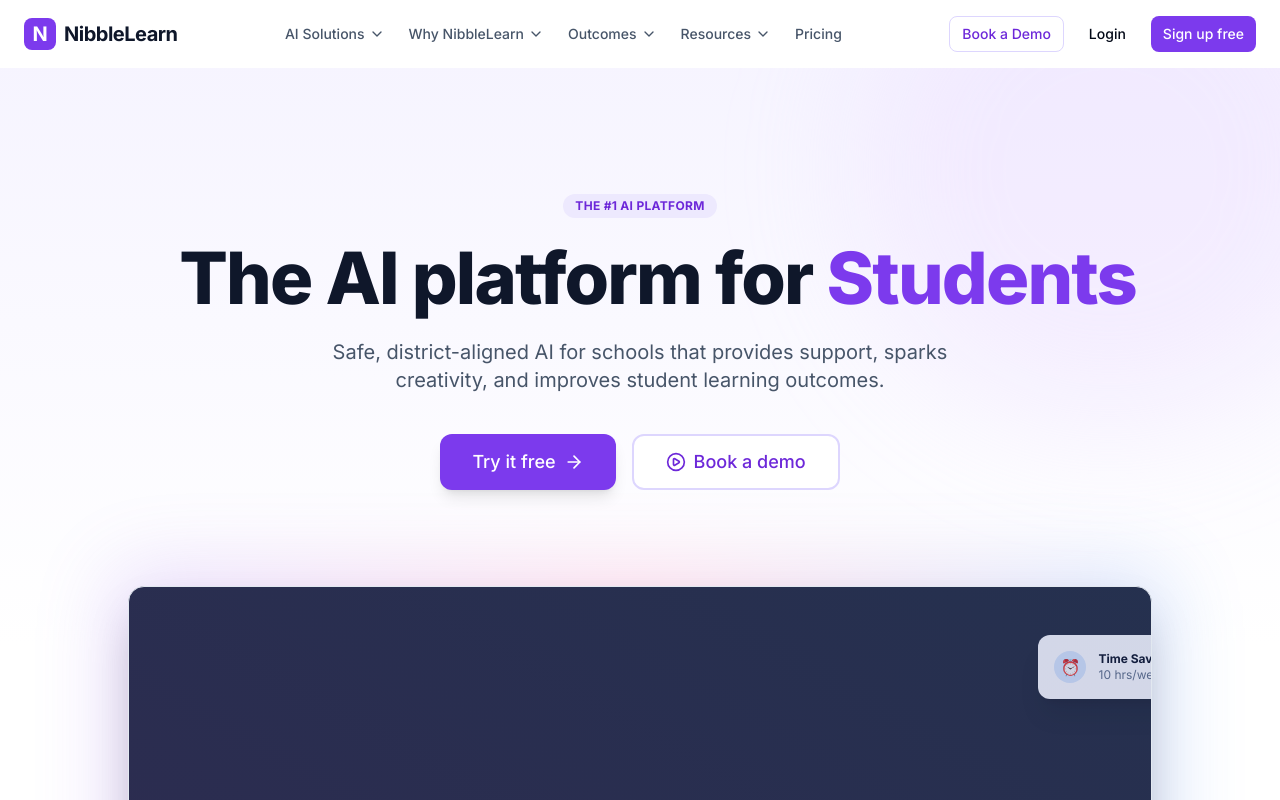
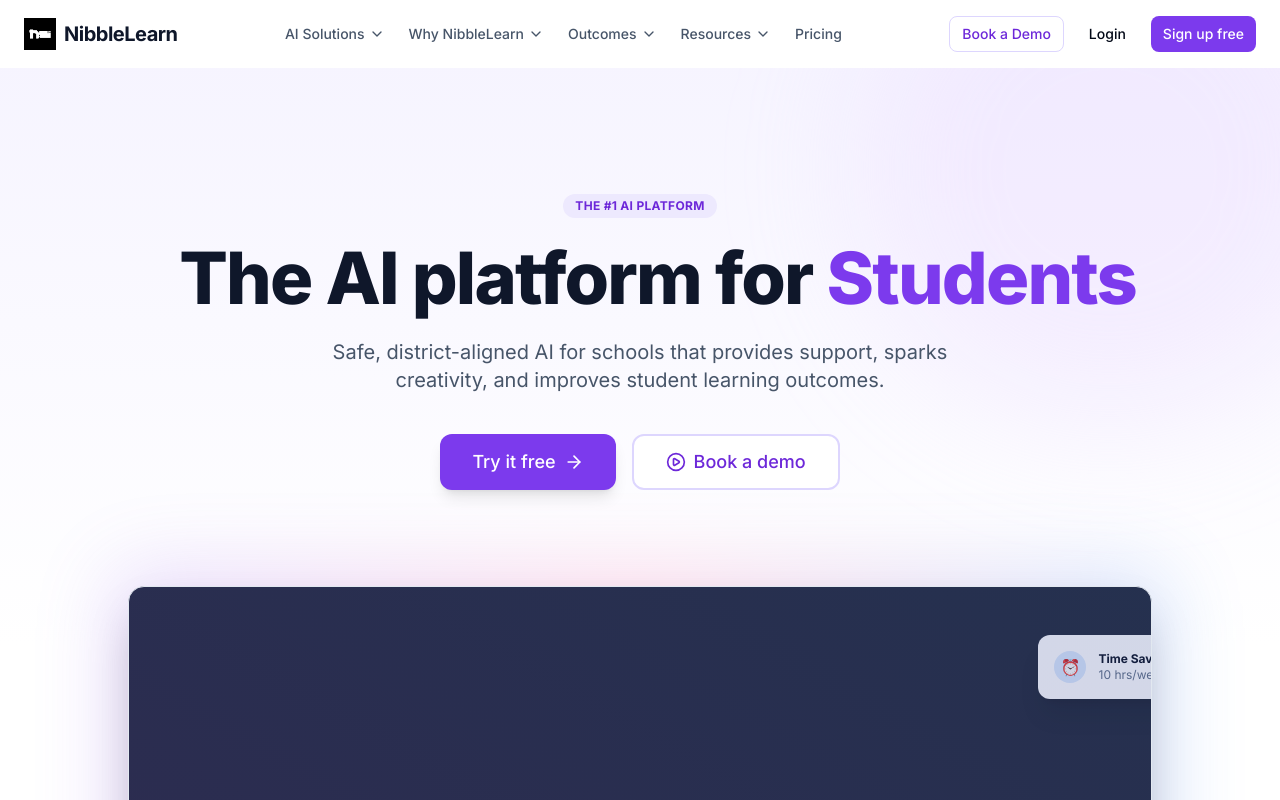
Before and after one commit to CodeCrafter19programmer/nibble-learn, a Next.js app: page / in a window 1280 px wide. Shown: the top 800 px of the page. Built offline with nearby package versions, Linux system fonts and the light colour scheme.

Commit message:
feat: integrate company logo across all pages

```diff
--- a/src/app/(auth)/layout.tsx
+++ b/src/app/(auth)/layout.tsx
@@ -2,6 +2,7 @@
 
 import React from "react"
 import { AuthBackground } from "@/components/auth/AuthBackground"
+import { Logo } from "@/components/logo"
 import Link from "next/link"
 import { motion } from "framer-motion"
 
@@ -25,9 +26,7 @@ export default function AuthLayout({
                     className="flex justify-center mb-8"
                 >
                     <Link href="/" className="flex items-center gap-3 group">
-                        <div className="w-10 h-10 bg-gradient-to-br from-violet-600 to-indigo-600 rounded-xl flex items-center justify-center text-white font-bold text-xl shadow-xl shadow-violet-500/20 group-hover:scale-105 transition-transform">
-                            N
-                        </div>
+                        <Logo className="w-10 h-10 rounded-xl shadow-xl shadow-violet-500/20 group-hover:scale-105 transition-transform" />
                         <span className="font-bold text-2xl tracking-tight text-white drop-shadow-md">
                             NibbleLearn
                         </span>
--- a/src/app/student/layout.tsx
+++ b/src/app/student/layout.tsx
@@ -8,6 +8,7 @@ import { AnimatePresence, motion } from "framer-motion"
 import { usePathname } from "next/navigation"
 import { cn } from "@/lib/utils"
 import { StudentThemeProvider, useStudentTheme } from "@/components/student/StudentThemeContext"
+import { Logo } from "@/components/logo"
 
 function StudentLayoutContent({ children }: { children: React.ReactNode }) {
     const [isMobileOpen, setIsMobileOpen] = useState(false)
@@ -35,9 +36,7 @@ function StudentLayoutContent({ children }: { children: React.ReactNode }) {
                     : "bg-blue-900/80 border-white/10 text-white"
             )}>
                 <Link href="/" className="flex items-center gap-2">
-                    <div className="w-8 h-8 bg-blue-500 rounded-lg flex items-center justify-center font-bold text-white">
-                        N
-                    </div>
+                    <Logo className="w-8 h-8 bg-blue-500 rounded-lg" />
                     <span className="font-bold text-lg">NibbleStudent</span>
                 </Link>
                 <button
--- a/src/components/dashboard/TeacherSidebar.tsx
+++ b/src/components/dashboard/TeacherSidebar.tsx
@@ -19,6 +19,7 @@ import {
 } from "lucide-react"
 import { cn } from "@/lib/utils"
 import { useTheme } from "@/components/providers/ThemeContext"
+import { Logo } from "@/components/logo"
 
 interface SidebarProps {
     onMobileClose?: () => void
@@ -48,9 +49,7 @@ export function TeacherSidebar({ onMobileClose }: SidebarProps) {
         )}>
             {/* Brand */}
             <Link href="/" className="p-6 flex items-center gap-3 hover:opacity-80 transition-opacity">
-                <div className="w-8 h-8 bg-violet-600 rounded-lg flex items-center justify-center font-bold shadow-lg shadow-violet-500/30 text-white">
-                    N
-                </div>
+                <Logo className="w-8 h-8 bg-violet-600 rounded-lg shadow-lg shadow-violet-500/30" />
                 <span className={cn("font-bold text-xl tracking-tight", isLight ? "text-slate-900" : "text-white")}>
                     NibbleLearn
                 </span>
--- a/src/components/layout/Header.tsx
+++ b/src/components/layout/Header.tsx
@@ -24,6 +24,7 @@ import {
     FileText,
     Rocket
 } from "lucide-react"
+import { Logo } from "@/components/logo"
 import { Button } from "@/components/ui/button"
 import { cn } from "@/lib/utils"
 
@@ -164,9 +165,7 @@ export function Header({ theme = "violet" }: HeaderProps) {
             <div className="container mx-auto px-4 md:px-6 flex items-center justify-between">
                 {/* Logo */}
                 <Link href="/" className="flex items-center gap-2 z-50 relative">
-                    <div className={cn("w-8 h-8 rounded-lg flex items-center justify-center text-white font-bold text-xl", currentTheme.logoBg)}>
-                        N
-                    </div>
+                    <Logo className={cn("w-8 h-8 rounded-lg", currentTheme.logoBg)} />
                     <span className="font-bold text-xl tracking-tight text-slate-900">
                         NibbleLearn
                     </span>
--- /dev/null
+++ b/src/components/logo.tsx
@@ -0,0 +1,24 @@
+import React from "react";
+import Image from "next/image";
+import { cn } from "@/lib/utils";
+
+interface LogoProps {
+    className?: string;
+    width?: number;
+    height?: number;
+}
+
+export const Logo = ({ className, width = 40, height = 40 }: LogoProps) => {
+    return (
+        <div className={cn("relative flex items-center justify-center", className)}>
+            <Image
+                src="/logo.png"
+                alt="Nibble Logo"
+                width={width}
+                height={height}
+                className="object-contain"
+                priority
+            />
+        </div>
+    );
+};
--- a/src/components/school/SchoolSidebar.tsx
+++ b/src/components/school/SchoolSidebar.tsx
@@ -16,6 +16,7 @@ import {
 } from "lucide-react"
 import { cn } from "@/lib/utils"
 import { useTheme } from "@/components/providers/ThemeContext"
+import { Logo } from "@/components/logo"
 
 interface SidebarProps {
     onMobileClose?: () => void
@@ -43,9 +44,7 @@ export function SchoolSidebar({ onMobileClose }: SidebarProps) {
         )}>
             {/* Brand */}
             <Link href="/" className="p-6 flex items-center gap-3 hover:opacity-80 transition-opacity">
-                <div className="w-8 h-8 bg-indigo-600 rounded-lg flex items-center justify-center font-bold shadow-lg shadow-indigo-500/30 text-white">
-                    N
-                </div>
+                <Logo className="w-8 h-8 bg-indigo-600 rounded-lg shadow-lg shadow-indigo-500/30" />
                 <div className="flex flex-col">
                     <span className={cn("font-bold text-lg tracking-tight", isLight ? "text-slate-900" : "text-white")}>NibbleLearn</span>
                     <span className={cn("text-[10px] uppercase font-bold tracking-wider", isLight ? "text-indigo-600" : "text-indigo-300")}>Admin Portal</span>
--- a/src/components/student/StudentSidebar.tsx
+++ b/src/components/student/StudentSidebar.tsx
@@ -14,6 +14,7 @@ import {
     Moon
 } from "lucide-react"
 import { cn } from "@/lib/utils"
+import { Logo } from "@/components/logo"
 
 interface StudentSidebarProps {
     onCheckClicks?: () => void
@@ -40,10 +41,9 @@ export function StudentSidebar({ onCheckClicks, theme = 'dark', onToggleTheme }:
                 : "bg-white/10 border-r border-white/20 text-white"
         )}>
             {/* Brand */}
+
             <Link href="/" className="p-6 flex items-center gap-3 hover:opacity-80 transition-opacity">
-                <div className="w-8 h-8 bg-blue-500 rounded-lg flex items-center justify-center font-bold shadow-lg shadow-blue-500/30 text-white">
-                    N
-                </div>
+                <Logo className="w-8 h-8 bg-blue-500 rounded-lg shadow-lg shadow-blue-500/30" />
                 <span className={cn("font-bold text-xl tracking-tight", isLight ? "text-slate-900" : "text-white")}>
                     NibbleStudent
                 </span>
```
Also changed, not shown: public/logo.png (added).
